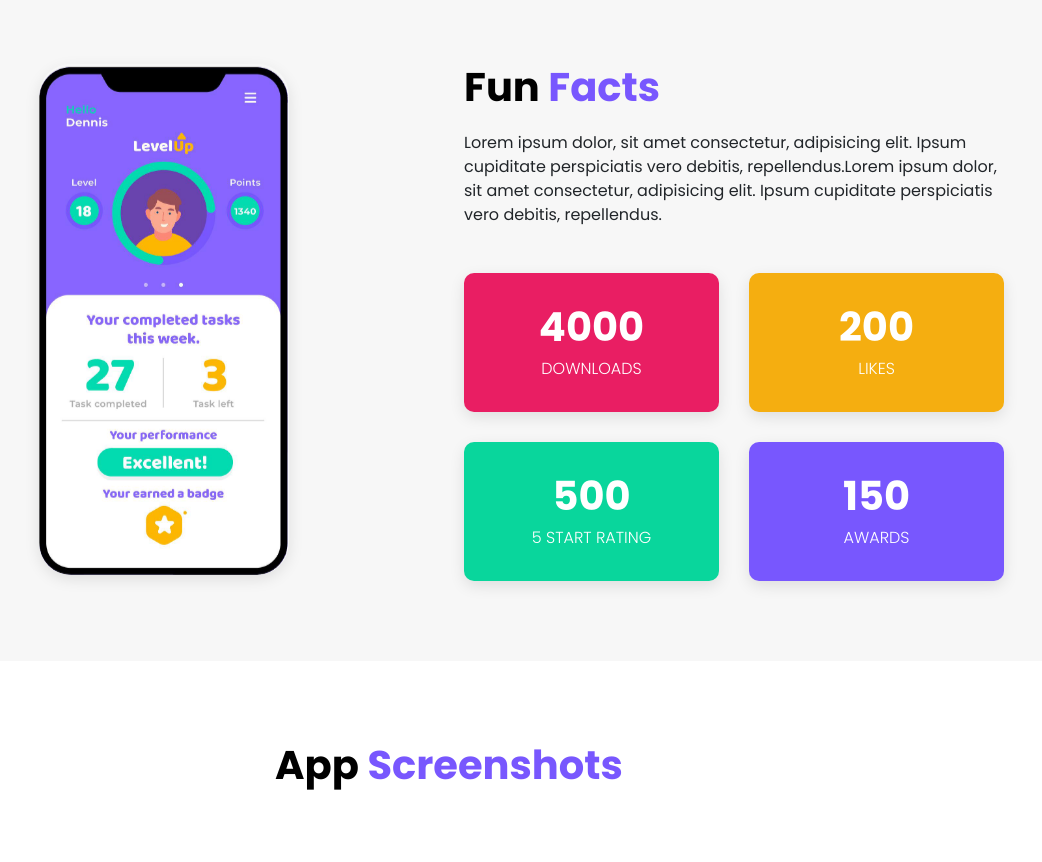
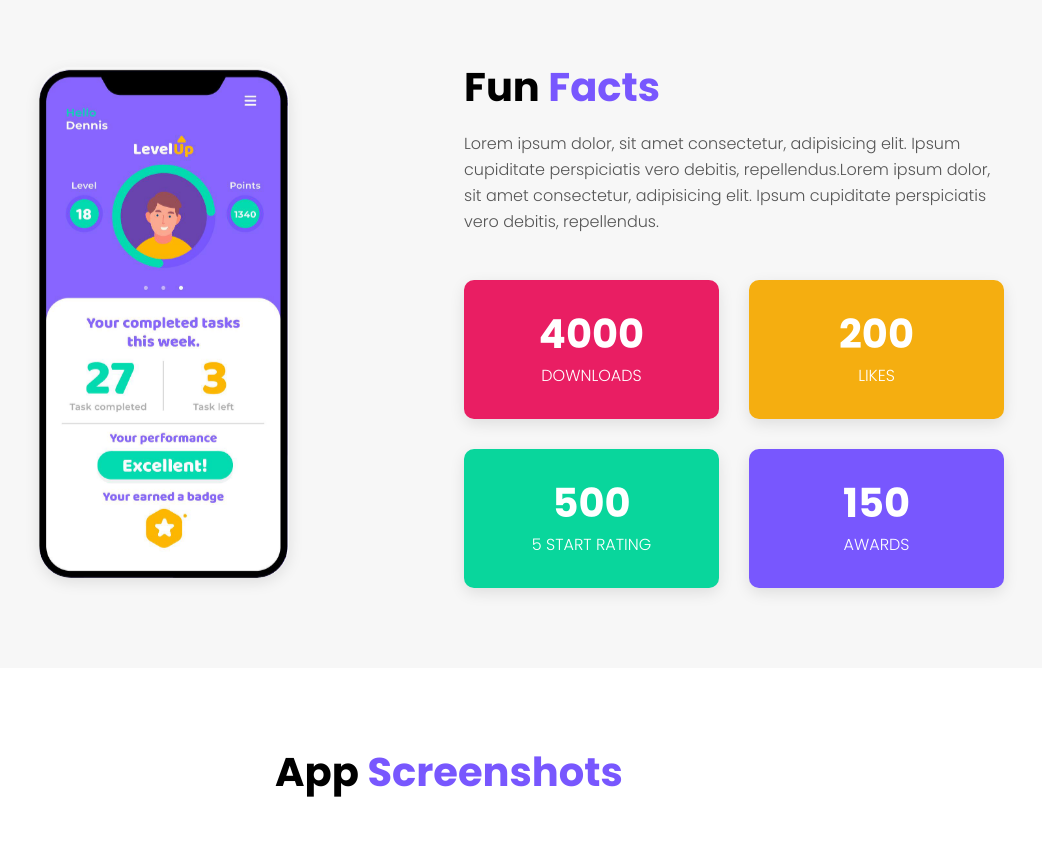
Before and after one commit to Hanamichi1901/Hanamichi-Page-Landing, a plain HTML site: page index.html in a window 1280 px wide. Shown: the part 1480-2342 px from the top of the page, without its empty margins (191-1233 px from the left). Drawn offline with Linux system fonts and the light colour scheme.

Commit message:
Update style.css

```diff
--- a/css/style.css
+++ b/css/style.css
@@ -491,7 +491,7 @@ ul {
 	border-radius: 32px;
 	animation: bounceTop_01 3s ease infinite;
 }
-.fun-facts-text p {
+.fun-fact-text p {
 	font-size: 16px;
 	line-height: 26px;
 	color: var(--black-400);
```
